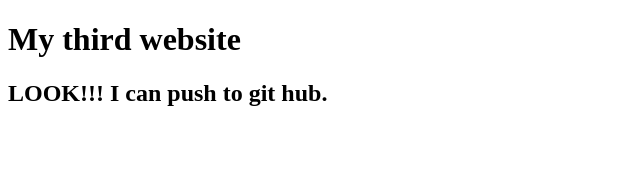
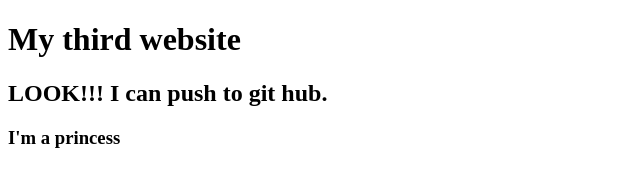
Before and after one commit to ftabassum759/my-third-website, a plain HTML site: page index.html in a window 1280 px wide. Shown: the whole page, without its empty margins (0-640 px from the left). Drawn offline with Linux system fonts and the light colour scheme.

Commit message:
favrouite princess

```diff
--- a/index.html
+++ b/index.html
@@ -8,5 +8,6 @@
 <body>
     <h1>My third website</h1>
     <h2>LOOK!!! I can push to git hub.</h2>
+    <h3>I'm a princess</h3>
 </body>
 </html>
```
